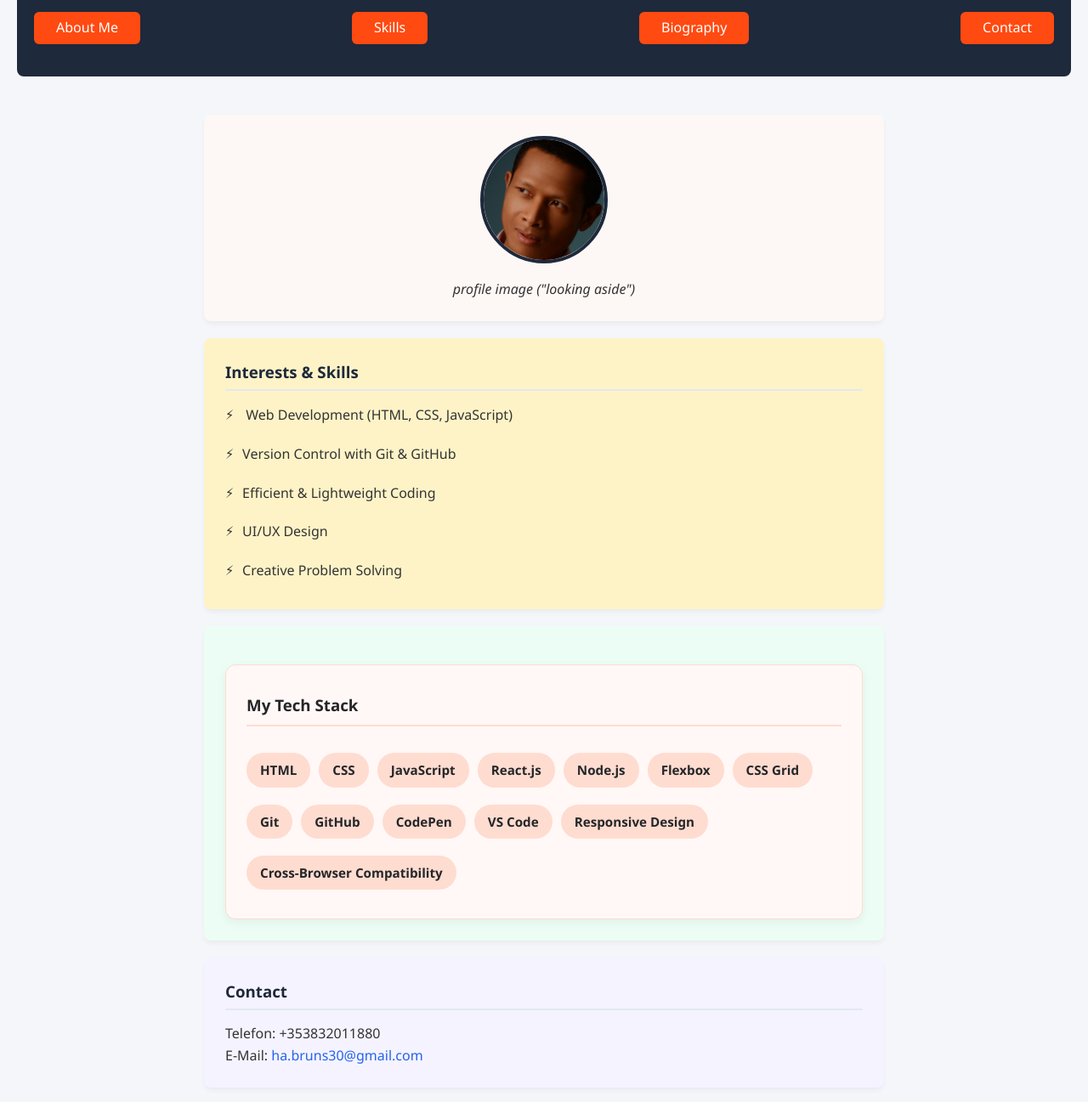
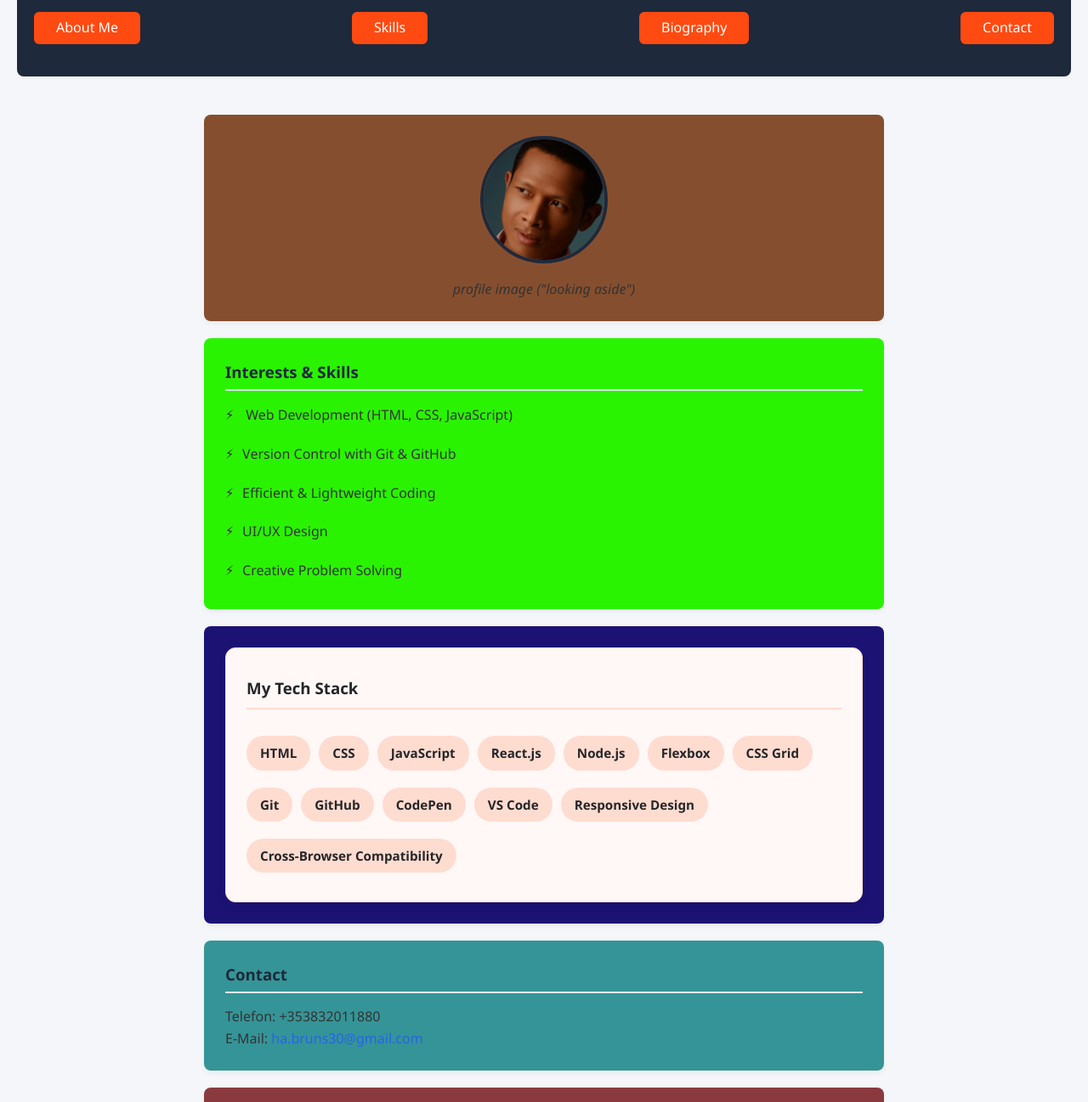
Before and after one commit to Tasidrei/personal-website, a website: page index.html in a window 1280 px wide. Shown: the part 120-1417 px from the top of the page at 85% size. Drawn offline with Linux system fonts and the light colour scheme.

Commit message:
background colour adjusted

```diff
--- a/index.html
+++ b/index.html
@@ -157,7 +157,7 @@
   </div>
 
   <!-- CATEGORY 2: DOMESTIC PETS -->
-  <h4 style="margin-top: 20px;">My Pets</h4>
+  <h4 style="margin-top: 5px;">My Pets</h4>
   <div class="image-gallery pets">
     <img src="male-cat-neuter.jpg" alt="Cat 1" />
     <img src="queen_cat_sitting.jpg" alt="Cat 2" />
--- a/styles.css
+++ b/styles.css
@@ -107,27 +107,27 @@ footer {
 }
 /* First card (profile picture) */
 section:nth-of-type(1) {
-  background-color: #fdf8f5;/* Very light blue */
+  background-color: #854f2f;/* Very light blue */
 }
 
 /* Second card (interests & skills) */
 section:nth-of-type(2) {
-  background-color: #fef3c7; /* Warm, light yellow/amber */
+  background-color: #2af302; /* Warm, light yellow/amber */
 }
 
 /* Third card (contact) */
 section:nth-of-type(3) {
-  background-color: #ecfdf5; /* Fresh, bright green */
+  background-color: #1c1274; /* Fresh, bright green */
 }
 
 /* Fourth card (links) */
 section:nth-of-type(4) {
-  background-color: #f5f3ff; /* Soft, light purple */
+  background-color: #359497; /* Soft, light purple */
 }
 
 /* Fifth card (about myself) */
 section:nth-of-type(5) {
-  background-color: #fff1f2; /* Soft light red/pink */
+  background-color: #8a3a3f; /* Soft light red/pink */
 }
 /* The main container for both cards */
 .bio-container {
@@ -135,7 +135,6 @@ section:nth-of-type(5) {
   flex-wrap: wrap;       /* Makes the cards on mobile phones jump around */
   gap: 24px;             /* Distance between the two maps */
   align-items: stretch;  /*Ensures that both cards are automatically the same height */
-  margin-top: 20px;
 }
 
 /* The styling for the individual cards */
```
